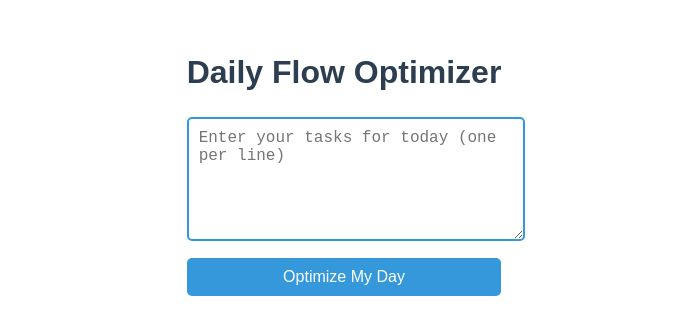
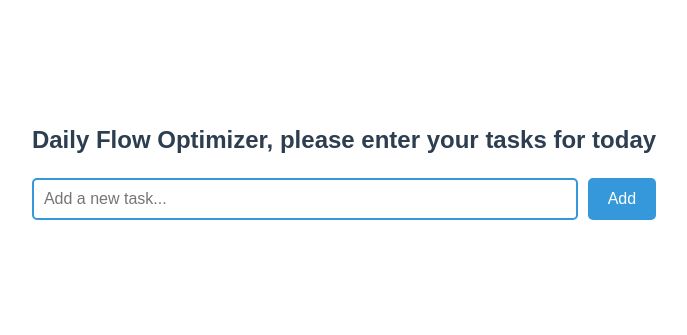
Before and after one commit to leobel/dailyflow-optimizer, a React (Vite) app in the folder src/webapp/: page / in a window 1280 px wide. Shown: the part 229-564 px from the top of the page, without its empty margins (296-983 px from the left). Built offline with nearby package versions, Linux system fonts and the light colour scheme.

Commit message:
add task list component

```diff
--- a/src/webapp/package.json
+++ b/src/webapp/package.json
@@ -13,6 +13,7 @@
     "react-dom": "^18.2.0",
     "axios": "^1.6.7",
     "react-circular-progressbar": "^2.1.0",
+    "react-icons": "^5.0.1",
     "styled-components": "^6.1.8"
   },
   "devDependencies": {
--- a/src/webapp/src/App.tsx
+++ b/src/webapp/src/App.tsx
@@ -1,6 +1,7 @@
 import React, { useState } from 'react';
 import styled from 'styled-components';
 import { CircularProgressbar } from 'react-circular-progressbar';
+import { FaPlus, FaTrash } from 'react-icons/fa';
 import 'react-circular-progressbar/dist/styles.css';
 import axios from 'axios';
 
@@ -11,30 +12,86 @@ const AppContainer = styled.div`
   font-family: Arial, sans-serif;
 `;
 
-const Title = styled.h1`
+const Title = styled.h2`
   text-align: center;
   color: #2c3e50;
 `;
 
-const InputContainer = styled.div`
+const TaskInputContainer = styled.div`
+  display: flex;
+  gap: 10px;
   margin: 20px 0;
 `;
 
-const TaskInput = styled.textarea`
-  width: 100%;
-  height: 100px;
+const TaskInput = styled.input`
+  flex: 1;
   padding: 10px;
   border: 2px solid #3498db;
   border-radius: 5px;
   font-size: 16px;
-  resize: vertical;
+`;
+
+const AddButton = styled.button`
+  padding: 10px 20px;
+  background-color: #3498db;
+  color: white;
+  border: none;
+  border-radius: 5px;
+  font-size: 16px;
+  cursor: pointer;
+  display: flex;
+  align-items: center;
+  gap: 5px;
+
+  &:hover {
+    background-color: #2980b9;
+  }
+`;
+
+const TaskList = styled.ul`
+  list-style: none;
+  padding: 0;
+  margin: 20px 0;
+`;
+
+const TaskItem = styled.li`
+  display: flex;
+  align-items: center;
+  justify-content: space-between;
+  padding: 10px;
+  color: #2c3e50;
+  background-color: #f8f9fa;
+  border-radius: 5px;
+  margin-bottom: 10px;
+  box-shadow: 0 2px 4px rgba(0,0,0,0.1);
+`;
+
+const TaskText = styled.span`
+  flex: 1;
+  text-align: left;
+`;
+
+const DeleteButton = styled.button`
+  padding: 5px 10px;
+  background-color: #e74c3c;
+  color: white;
+  border: none;
+  border-radius: 5px;
+  cursor: pointer;
+  display: flex;
+  align-items: center;
+  gap: 5px;
+
+  &:hover {
+    background-color: #c0392b;
+  }
 `;
 
 const SubmitButton = styled.button`
   display: block;
   width: 100%;
   padding: 10px;
-  background-color: #3498db;
+  background-color: #2ecc71;
   color: white;
   border: none;
   border-radius: 5px;
@@ -43,7 +100,7 @@ const SubmitButton = styled.button`
   margin-top: 10px;
 
   &:hover {
-    background-color: #2980b9;
+    background-color: #27ae60;
   }
 `;
 
@@ -66,6 +123,7 @@ const Time = styled.span`
 
 const Task = styled.span`
   margin-left: 10px;
+  color: #2c3e50;
 `;
 
 const LoadingContainer = styled.div`
@@ -88,17 +146,29 @@ interface ScheduleItem {
 }
 
 function App() {
-  const [tasks, setTasks] = useState('');
+  const [newTask, setNewTask] = useState('');
+  const [tasks, setTasks] = useState<string[]>([]);
   const [loading, setLoading] = useState(false);
   const [schedule, setSchedule] = useState<ScheduleItem[]>([]);
 
+  const handleAddTask = () => {
+    if (newTask.trim()) {
+      setTasks([...tasks, newTask.trim()]);
+      setNewTask('');
+    }
+  };
+
+  const handleDeleteTask = (index: number) => {
+    setTasks(tasks.filter((_, i) => i !== index));
+  };
+
   const handleSubmit = async () => {
-    if (!tasks.trim()) return;
+    if (tasks.length === 0) return;
 
     setLoading(true);
     try {
       const apiUrl = import.meta.env.VITE_API_URL + '/plan';
-      const response = await axios.post(apiUrl, { tasks });
+      const response = await axios.post(apiUrl, { tasks: tasks.join('\n') });
       setSchedule(response.data.schedule);
     } catch (error) {
       console.error('Error planning schedule:', error);
@@ -109,15 +179,37 @@ function App() {
 
   return (
     <AppContainer>
-      <Title>Daily Flow Optimizer</Title>
-      <InputContainer>
+      <Title>Daily Flow Optimizer, please enter your tasks for today</Title>
+
+      <TaskInputContainer>
         <TaskInput
-          placeholder="Enter your tasks for today (one per line)"
-          value={tasks}
-          onChange={(e) => setTasks(e.target.value)}
+          type="text"
+          placeholder="Add a new task..."
+          value={newTask}
+          onChange={(e) => setNewTask(e.target.value)}
+          onKeyUp={(e) => e.key === 'Enter' && handleAddTask()}
         />
-        <SubmitButton onClick={handleSubmit}>Optimize My Day</SubmitButton>
-      </InputContainer>
+        <AddButton onClick={handleAddTask}>
+           Add
+        </AddButton>
+      </TaskInputContainer>
+
+      <TaskList>
+        {tasks.map((task, index) => (
+          <TaskItem key={index}>
+            <TaskText>{task}</TaskText>
+            <DeleteButton onClick={() => handleDeleteTask(index)}>
+              <FaTrash />
+            </DeleteButton>
+          </TaskItem>
+        ))}
+      </TaskList>
+
+      {tasks.length > 0 && (
+        <SubmitButton onClick={handleSubmit}>
+          Optimize My Day
+        </SubmitButton>
+      )}
 
       {loading && (
         <LoadingContainer>
--- a/src/webapp/src/index.css
+++ b/src/webapp/src/index.css
@@ -3,9 +3,7 @@
   line-height: 1.5;
   font-weight: 400;
 
-  color-scheme: light dark;
   color: rgba(255, 255, 255, 0.87);
-  background-color: #242424;
 
   font-synthesis: none;
   text-rendering: optimizeLegibility;
@@ -27,10 +25,3 @@ body {
   padding: 2rem;
   text-align: center;
 }
-
-@media (prefers-color-scheme: light) {
-  :root {
-    color: #213547;
-    background-color: #ffffff;
-  }
-}
```
Also changed, not shown: 1 other file (tests, documents, lock files or other folders).
